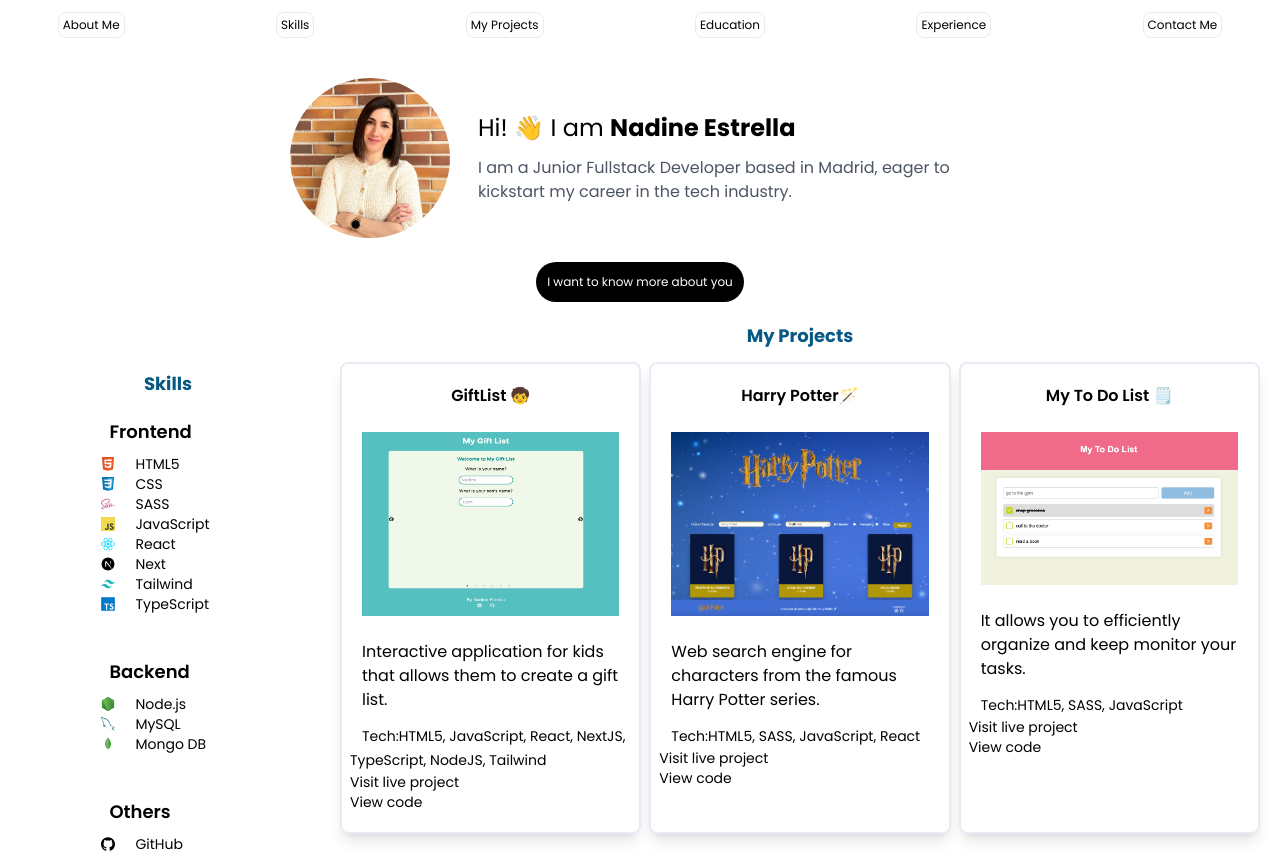
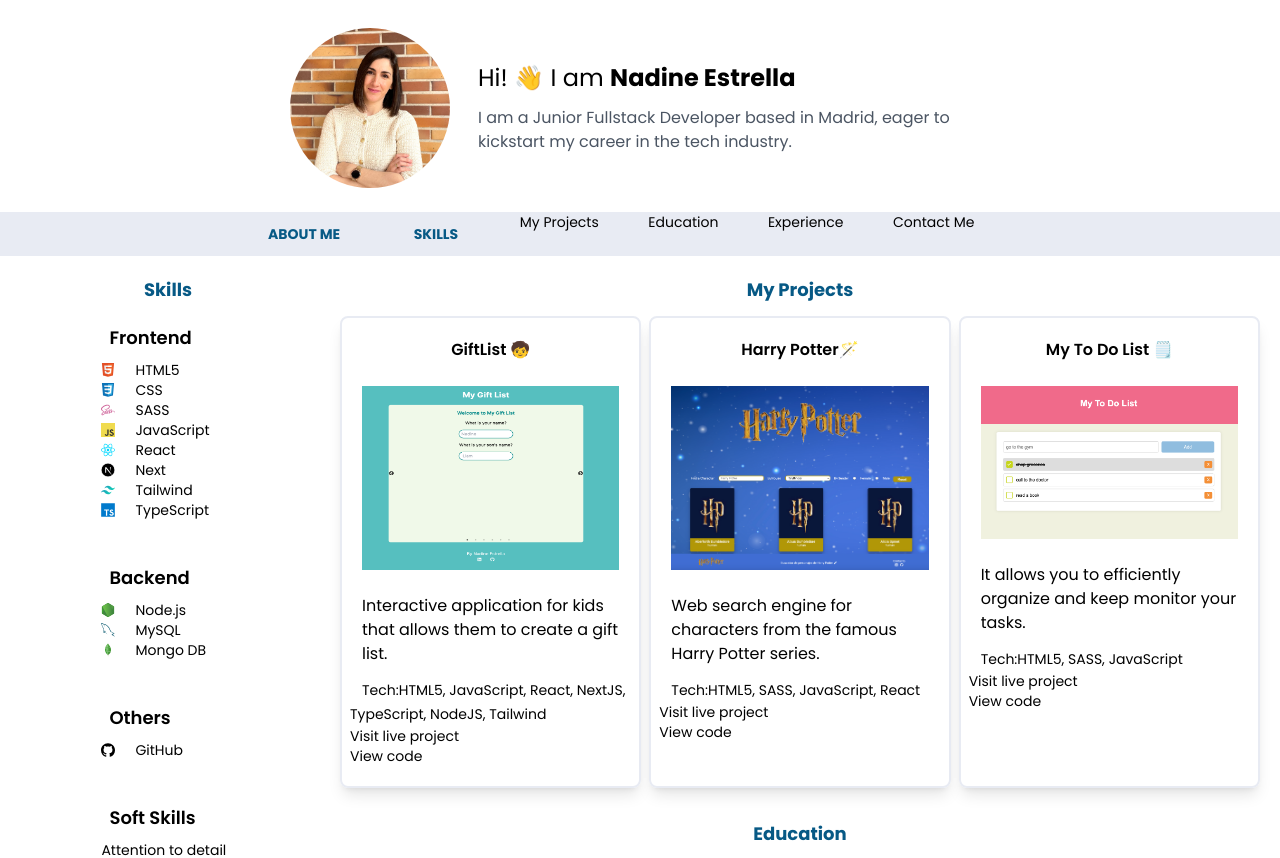
Before and after one commit to nadinestrella/portfolio, a Next.js app: page / in a window 1280 px wide. Shown: the top 858 px of the page. Built offline with nearby package versions, Linux system fonts and the light colour scheme.

Commit message:
nav, layout

```diff
--- a/app/moreInfo/page.tsx
+++ b/app/about/page.tsx
@@ -5,7 +5,7 @@ export const metadata: Metadata = {
   title: 'About me | Nadine Estrella',
 };
 
-export default function MoreInfo() {
+export default function About() {
   return (
     <main className="p-2">
       <p className="flex flex-col justify-center items-center pb-3">
--- a/app/components/AboutMe.tsx
+++ b/app/components/AboutMe.tsx
@@ -25,12 +25,12 @@ export const AboutMe = () => {
           </p>
         </div>
       </div>
-      <Link
+      {/* <Link
         href={`/moreInfo`}
         className="rounded-full  w-52 h-10 bg-black flex justify-center items-center justify-self-end  text-xs text-white"
       >
         I want to know more about you
-      </Link>
+      </Link> */}
     </div>
   );
 };
--- a/app/components/ContactMe.tsx
+++ b/app/components/ContactMe.tsx
@@ -9,6 +9,7 @@ export const ContactMe = ({ title }) => {
         Thank you for visiting my portfolio! If you have any recommendations or
         comments feel free to contact me! 🙂
       </p>
+
     </div>
   );
 };
--- a/app/components/Footer.tsx
+++ b/app/components/Footer.tsx
@@ -1,8 +1,8 @@
 import React from 'react';
 
 import { FontAwesomeIcon } from '@fortawesome/react-fontawesome';
-import { faLinkedin } from '@fortawesome/free-brands-svg-icons';
-import { faGithub } from '@fortawesome/free-brands-svg-icons';
+import { faLinkedin, faGithub } from '@fortawesome/free-brands-svg-icons';
+import { faEnvelope } from '@fortawesome/free-solid-svg-icons';
 
 export const Footer = () => {
   return (
@@ -24,6 +24,12 @@ export const Footer = () => {
         >
           <FontAwesomeIcon icon={faGithub} />
         </a>
+        <a
+          href="mailto:nadinestrella@gmail.com"
+          className="hover:text-background3"
+        >
+          <FontAwesomeIcon icon={faEnvelope} />
+        </a>
       </div>
     </div>
   );
--- a/app/components/Header.tsx
+++ /dev/null
@@ -1,10 +0,0 @@
-import React from 'react';
-import NavegationBar from './NavegationBar';
-
-export const Header = () => {
-  return (
-    <header>
-      <NavegationBar />
-    </header>
-  );
-};
--- a/app/components/NavegationBar.tsx
+++ b/app/components/NavegationBar.tsx
@@ -1,18 +1,39 @@
+import Link from 'next/link';
 import React from 'react';
 
-const NavegationBar = () => {
+export const NavegationBar = () => {
   return (
-    <nav className="py-3">
-      <ul className="grid grid-rows-2 md:grid-rows-1 grid-flow-col gap-4 md:gap-9 justify-items-center text-xs bg    ">
-        <li className="border border-background rounded-lg p-1 ">About Me</li>
-        <li className="border border-background rounded-lg p-1">Skills</li>
-        <li className="border border-background rounded-lg p-1">My Projects</li>
-        <li className="border border-background rounded-lg p-1">Education</li>
-        <li className="border border-background rounded-lg p-1">Experience</li>
-        <li className="border border-background rounded-lg p-1">Contact Me</li>
+    <nav className=" justify-items-center text-sm bg-background">
+      <ul className="grid grid-rows-2 md:grid-rows-1 grid-flow-col max-w-screen-md mx-auto">
+        <li>
+          <Link
+            className="block p-3 uppercase font-bold text-sky-800"
+            href="/about"
+          >
+            About me
+          </Link>
+        </li>
+        <li>
+          <Link
+            className="block p-3 uppercase font-bold text-sky-800"
+            href="/#skills"
+          >
+            Skills
+          </Link>
+        </li>
+        <li>
+          <a>My Projects</a>
+        </li>
+        <li>
+          <a>Education</a>
+        </li>
+        <li>
+          <a>Experience</a>
+        </li>
+        <li>
+          <a>Contact Me</a>
+        </li>
       </ul>
     </nav>
   );
 };
-
-export default NavegationBar;
--- a/app/components/Skills.tsx
+++ b/app/components/Skills.tsx
@@ -18,7 +18,7 @@ import {
 
 const Skills = ({ title }) => {
   return (
-    <div className="flex flex-col  items-center p-3 md:text-sm  ">
+    <div id="skills" className="flex flex-col items-center p-3 md:text-sm">
       <Title title={title} />
       <div className="md:flex md:flex-row gap-9 lg:flex-col">
         <div>
--- a/app/layout.tsx
+++ b/app/layout.tsx
@@ -6,6 +6,7 @@ import { Header } from './components/Header';
 import { config } from '@fortawesome/fontawesome-svg-core';
 import '@fortawesome/fontawesome-svg-core/styles.css';
 import { AboutMe } from './components/AboutMe';
+import { NavegationBar } from './components/NavegationBar';
 config.autoAddCss = false;
 
 const poppins = Poppins({
@@ -26,8 +27,11 @@ export default function RootLayout({
   return (
     <html lang="en">
       <body className={poppins.className}>
-        <Header />
-        <AboutMe />
+        <header>
+          <AboutMe />
+          <NavegationBar />
+        </header>
+
         {children}
         <Footer />
       </body>
--- a/app/page.tsx
+++ b/app/page.tsx
@@ -13,7 +13,7 @@ export const metadata: Metadata = {
 export default function Home() {
   return (
     <main className="p-2  md:mx-auto lg:flex lg:flex-row max-w-screen-xl mx-auto">
-      <div className="min-w-80 lg:flex lg:flex-col mt-12 lg:gap-3 ">
+      <div className="min-w-80 lg:flex lg:flex-col lg:gap-3 ">
         <Skills title="Skills" />
       </div>
       <div>
--- a/package.json
+++ b/package.json
@@ -11,6 +11,7 @@
   "dependencies": {
     "@fortawesome/fontawesome-svg-core": "^6.6.0",
     "@fortawesome/free-brands-svg-icons": "^6.6.0",
+    "@fortawesome/free-solid-svg-icons": "^6.6.0",
     "@fortawesome/react-fontawesome": "^0.2.2",
     "next": "14.2.3",
     "react": "^18",
```
Also changed, not shown: 1 other file (tests, documents, lock files or other folders).
